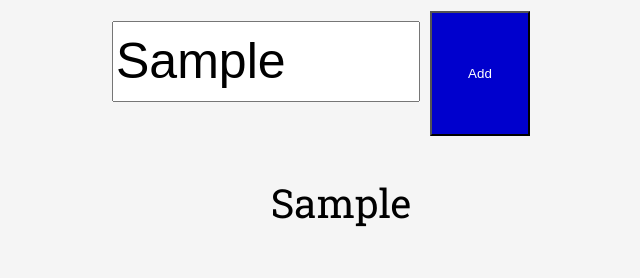
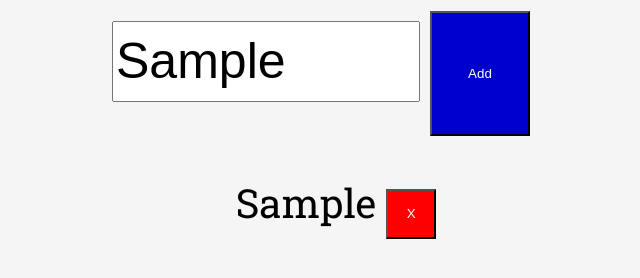
Before and after one commit to Tarnvedra/todo, a plain HTML site: page index.html in a window 1280 px wide. Both pictures are taken after typing "Sample" into the empty fields and a click on the button "Add". Shown: the part 188-466 px from the top of the page, without its empty margins (319-959 px from the left). Drawn offline with Linux system fonts and the light colour scheme.

Commit message:
added delete button to dynamic element of todos

```diff
--- a/index.html
+++ b/index.html
@@ -12,9 +12,9 @@ h1, h2 {text-align: center;color: black; font-size: 40px}
 .add-todo {width:100px;height:125px; background-color: mediumblue;color:white;}
 .todo-list {width:300px; height:75px ;color:black;font-size:50px;}
 #edit {width:100px;height:75px; background-color: mediumseagreen;color:white;}
-#delete {width:100px;height:75px; background-color: red;color:white;}
+.delete {margin:10px;padding: 10px;width:50px;height:50px; background-color: red;color:white;}
 .todos{margin-left: 650px;text-align:center}
-ul {list-style: none;}
+ul {list-style: none ;}
 </style>
 
 </head>
@@ -39,7 +39,7 @@ var number = 0;
 
 let today = new Date().toLocaleDateString()
 document.getElementById("date").innerHTML = today;
-
+document.addEventListener('click' , d)
 function addTodo() {
 document.getElementById('todo-list').innerHTML = "";
 newTodo = document.getElementById('todo').value;
@@ -56,7 +56,12 @@ function displayTodos () {
    todos.forEach(function (todos) {
       let li = document.createElement('li');
       ul.appendChild(li);
-      li.innerHTML += todos; });
+      let button = document.createElement('button');
+      var buttonText = document.createTextNode("X");
+      button.appendChild(buttonText);
+      button.className = "delete";
+      li.innerHTML += todos;
+      li.appendChild(button); });
 }
 
 </script>
```
